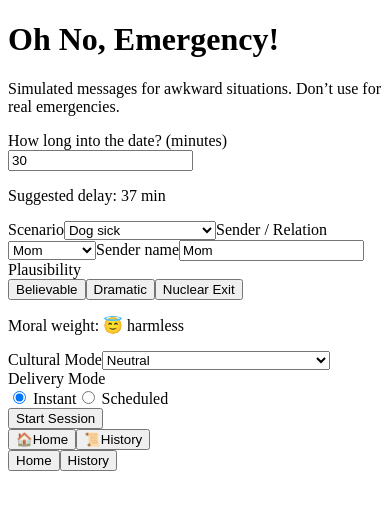
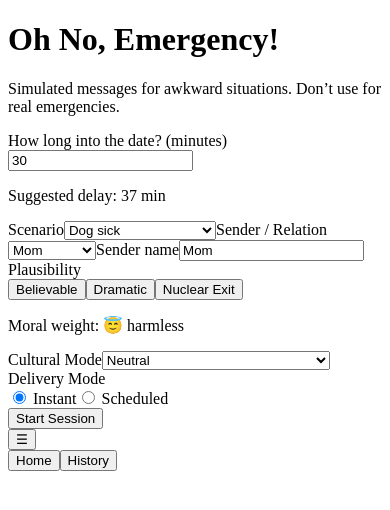
Before and after one commit to bighatpoland/date-exit-messages, a React (Vite) app: page / in a window 390 px wide. Shown: the top 510 px of the page. Built offline with nearby package versions, Linux system fonts and the light colour scheme; the HTML template or start-up script is replaced by a standard one.

Commit message:
Redesign navigation: side menu for mobile, top buttons for desktop

```diff
--- a/src/App.tsx
+++ b/src/App.tsx
@@ -20,11 +20,12 @@ function saveHistory(h: GeneratedMessage[]) {
 }
 
 export default function App() {
-  // Updated navigation: bottom tabs for mobile, top buttons for desktop
+  // Updated navigation: side menu for mobile, top buttons for desktop
   const [screen, setScreen] = useState<'home'|'session'|'message'|'history'>('home')
   const [session, setSession] = useState<DateSession | null>(null)
   const [lastMessage, setLastMessage] = useState<GeneratedMessage | null>(null)
   const [history, setHistory] = useState<GeneratedMessage[]>(() => loadHistory())
+  const [menuOpen, setMenuOpen] = useState(false)
 
   useEffect(() => {
     // restore last session if any
@@ -69,22 +70,21 @@ export default function App() {
 
   return (
     <div className="min-h-screen flex flex-col">
-      <div className="flex-1 flex flex-col items-center pb-16 md:pb-0">
+      <div className="flex-1 flex flex-col items-center">
         {screen === 'home' && <Home onStart={startSession} />}
         {screen === 'session' && session && <Session session={session} onPanic={handlePanic} onCancel={handleCancelSession} />}
         {screen === 'message' && lastMessage && <MessageReceived msg={lastMessage} onDone={handleDoneViewing} />}
       </div>
-      {/* Bottom Navigation */}
-      <div className="fixed bottom-0 left-0 right-0 bg-white border-t border-gray-200 flex justify-around items-center py-2 px-4 md:hidden">
-        <button onClick={() => setScreen('home')} className={`flex flex-col items-center p-2 rounded ${screen === 'home' ? 'text-blue-500' : 'text-gray-500'}`}>
-          <span className="text-lg">🏠</span>
-          <span className="text-xs">Home</span>
-        </button>
-        <button onClick={() => setScreen('history')} className={`flex flex-col items-center p-2 rounded ${screen === 'history' ? 'text-blue-500' : 'text-gray-500'}`}>
-          <span className="text-lg">📜</span>
-          <span className="text-xs">History</span>
-        </button>
-      </div>
+      {/* Hamburger menu for mobile */}
+      <button onClick={() => setMenuOpen(!menuOpen)} className="fixed top-4 left-4 p-2 bg-white rounded shadow md:hidden z-20">☰</button>
+      {menuOpen && (
+        <div className="fixed inset-0 bg-black bg-opacity-50 md:hidden z-30" onClick={() => setMenuOpen(false)}>
+          <div className="absolute top-0 left-0 bottom-0 w-64 bg-white p-4 shadow-lg" onClick={(e) => e.stopPropagation()}>
+            <button onClick={() => { setScreen('home'); setMenuOpen(false) }} className="block w-full p-2 mb-2 text-left hover:bg-gray-100">🏠 Home</button>
+            <button onClick={() => { setScreen('history'); setMenuOpen(false) }} className="block w-full p-2 text-left hover:bg-gray-100">📜 History</button>
+          </div>
+        </div>
+      )}
       {/* Desktop Navigation */}
       <div className="fixed top-4 left-4 flex gap-2 hidden md:flex">
         <button onClick={() => setScreen('home')} className="p-2 bg-white rounded shadow">Home</button>
```
